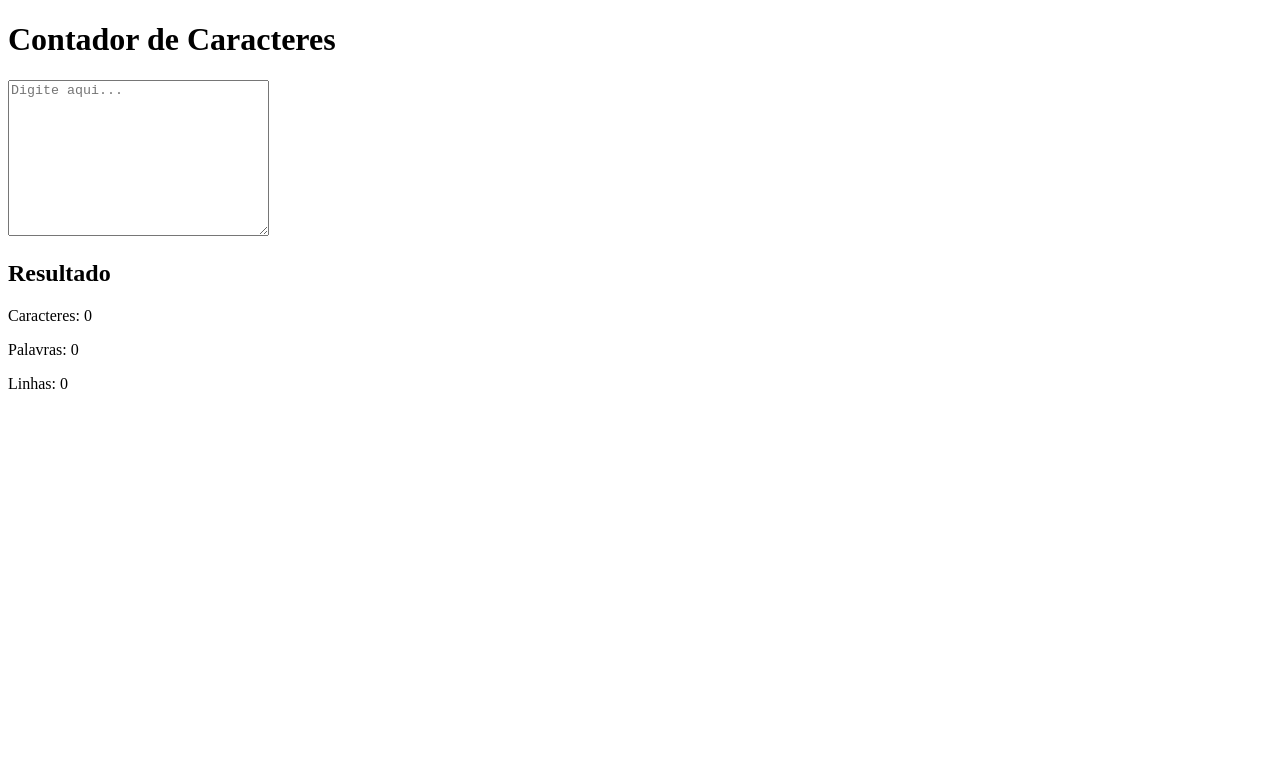
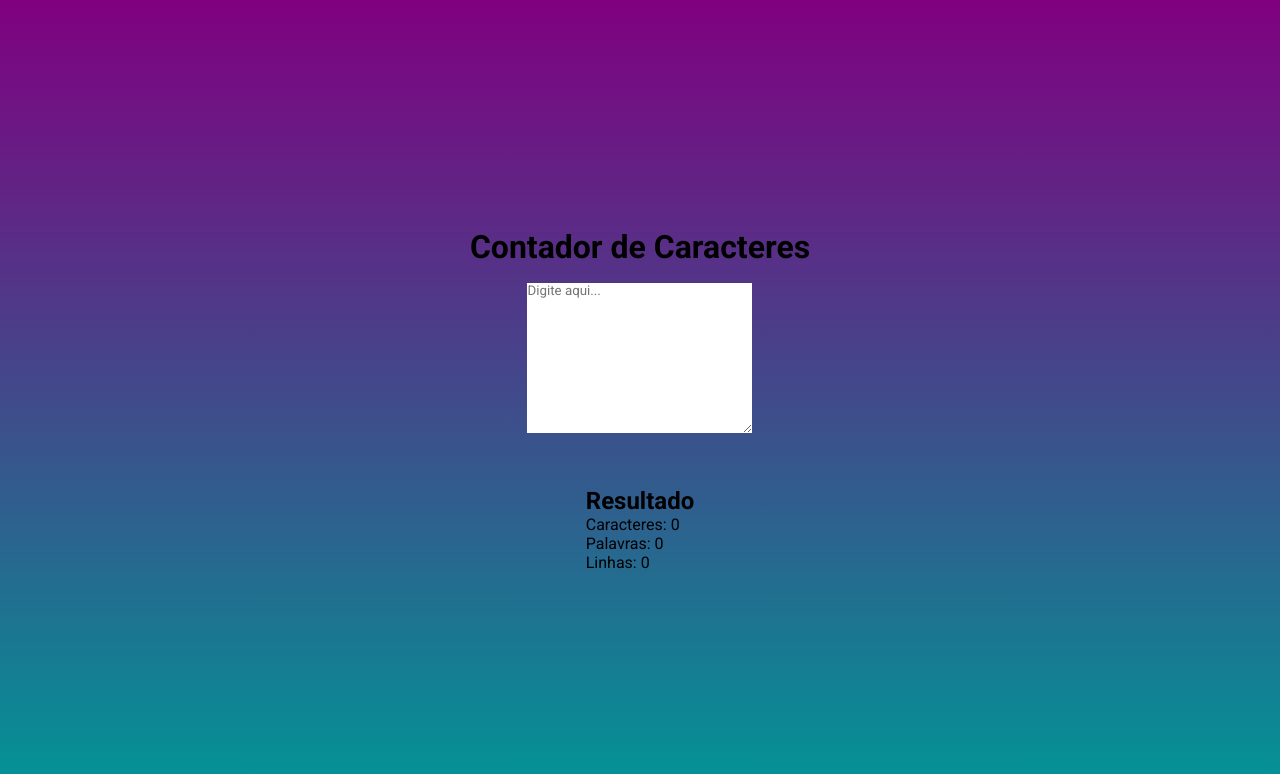
Before and after one commit to GabrielFernandes05/Site5-Contador, a plain HTML site: page index.html in a window 1280 px wide. Drawn offline with Linux system fonts and the light colour scheme; files that its build step writes are made by us from their sources; the site is published under a folder, as on GitHub Pages, so addresses that start at the root find nothing.

Commit message:
Update index.html

```diff
--- a/index.html
+++ b/index.html
@@ -5,8 +5,8 @@
     <meta charset="UTF-8">
     <meta name="viewport" content="width=device-width, initial-scale=1.0">
     <title>Contador de Caracteres</title>
-    <link rel="stylesheet" href="/Gabriel/Front-end/Projetos-Geral/Site5-Contador/css/-.css">
-    <link rel="stylesheet" href="/Gabriel/Front-end/Projetos-Geral/Site5-Contador/css/style.css">
+    <link rel="stylesheet" href="./css/-.css">
+    <link rel="stylesheet" href="./css/style.css">
 </head>
 
 <body>
@@ -30,7 +30,7 @@
         </div> <!-- container -->
     </div> <!-- backgorund -->
 
-    <script src="/Gabriel/Front-end/Projetos-Geral/Site5-Contador/script/script.js"></script>
+    <script src="./script/script.js"></script>
 </body>
 
 </html>
```
